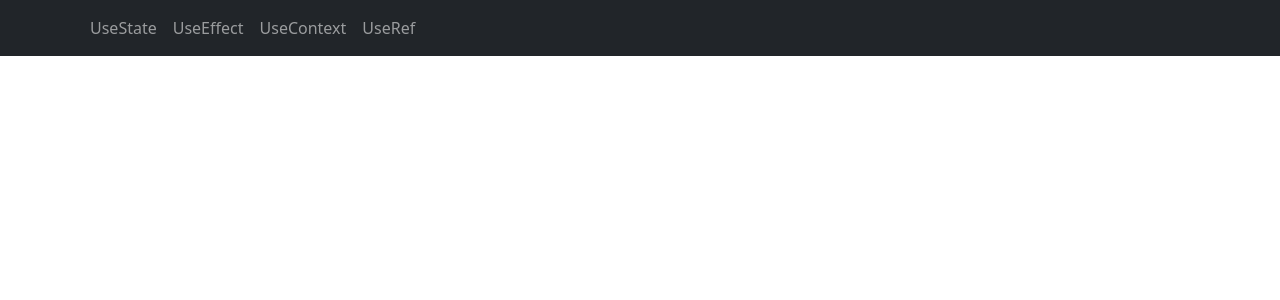
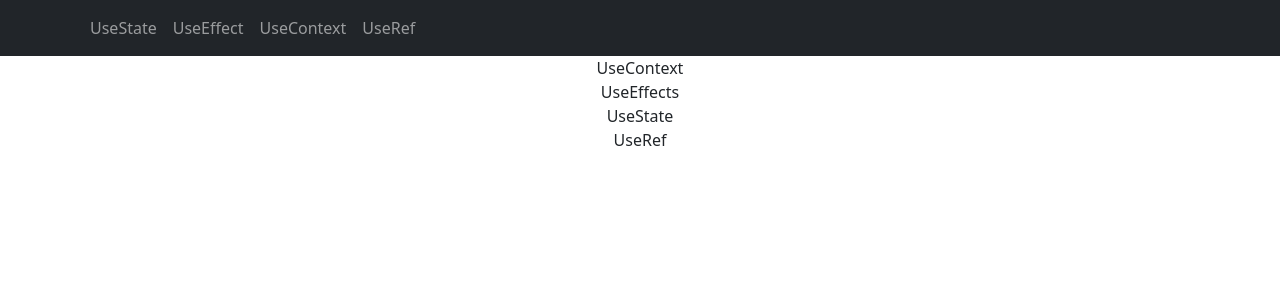
Before and after one commit to Toine-prog/TodoList_React, a React (Create React App) app in the folder todo_list_app/: page / in a window 1280 px wide. Shown: the top 300 px of the page. Built offline with nearby package versions, Linux system fonts and the light colour scheme.

Commit message:
importation des différentes pages

```diff
--- a/todo_list_app/src/App.js
+++ b/todo_list_app/src/App.js
@@ -1,11 +1,16 @@
 import './App.css';
 import { Button } from 'react-bootstrap';
 import NavBarItem from './components/NavBar'
+import  { UseContext, UseEffects, UseState, UseRef } from "./screens"
 
 function App() {
   return (
     <div className="App">
       <NavBarItem />
+      <UseContext />
+      <UseEffects />
+      <UseState />
+      <UseRef />
     </div>
   );
 }
--- /dev/null
+++ b/todo_list_app/src/screens/index.js
@@ -0,0 +1,6 @@
+import UseContext from "./UseContext";
+import UseState from "./UseState";
+import UseEffects from "./UseEffects";
+import UseRef from "./UseRef";
+
+export { UseContext, UseEffects, UseState, UseRef }
```
